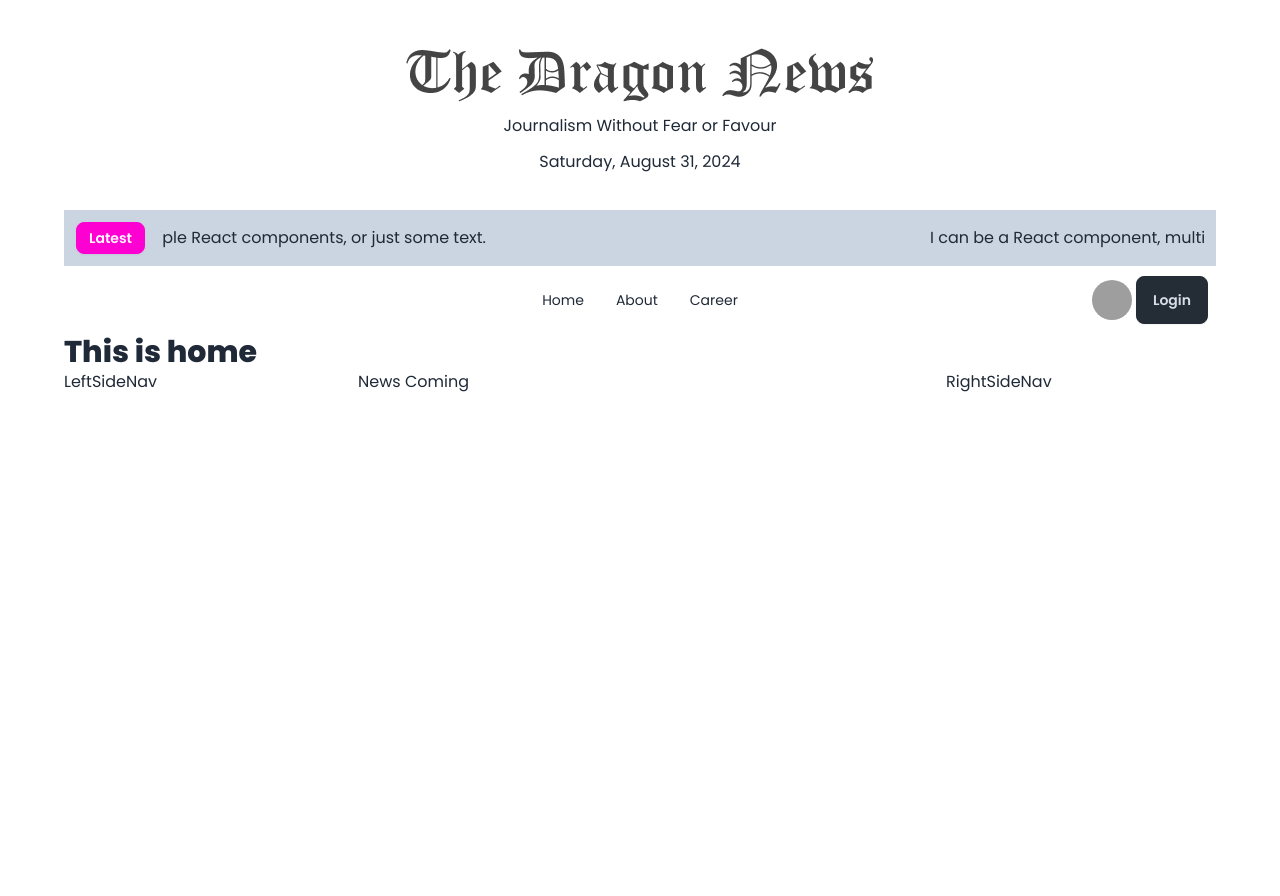
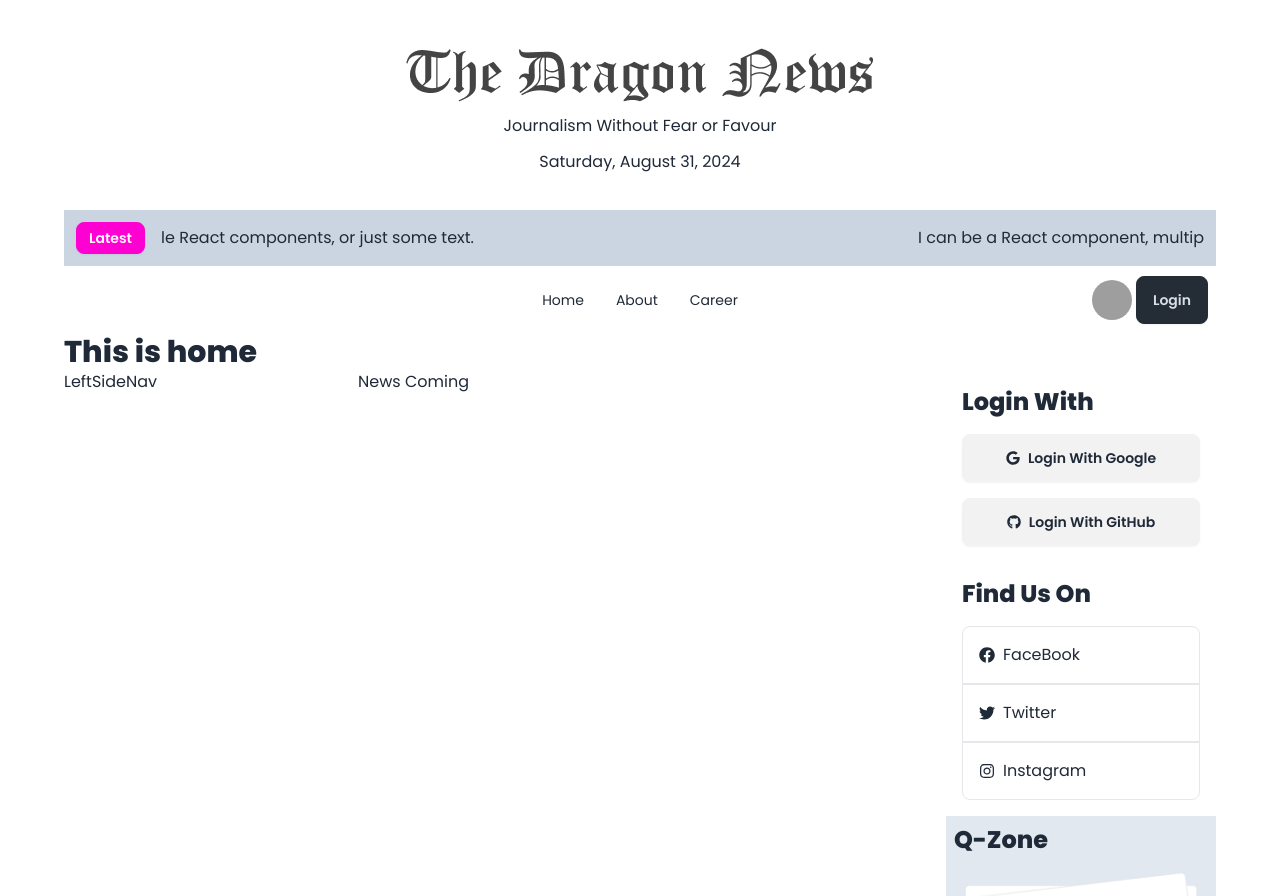
Before and after one commit to mintusikder/react-dragon-news, a React (Vite) app: page / in a window 1280 px wide. Shown: the top 896 px of the page. Before the commit the page ends 800 px from the top, so only its background shows below. Built offline with nearby package versions, Linux system fonts and the light colour scheme; grey boxes are pictures that could not be loaded.

Commit message:
added righrsidenav login q zone

```diff
--- a/package.json
+++ b/package.json
@@ -15,6 +15,7 @@
     "react": "^18.3.1",
     "react-dom": "^18.3.1",
     "react-fast-marquee": "^1.6.5",
+    "react-icons": "^5.3.0",
     "react-router-dom": "^6.26.1"
   },
   "devDependencies": {
--- a/src/pages/Shared/RightSideNav/RightSideNav.jsx
+++ b/src/pages/Shared/RightSideNav/RightSideNav.jsx
@@ -1,11 +1,56 @@
+import {
+  FaGoogle,
+  FaGithub,
+  FaFacebook,
+  FaTwitter,
+  FaInstagram,
+} from "react-icons/fa";
+import qZone1 from "../../../assets/qZone1.png";
+import qZone2 from "../../../assets/qZone2.png";
+import qZone3 from "../../../assets/qZone3.png";
+const RightSideNav = () => {
+  return (
+    <div>
+      <div className="p-4 space-y-4">
+        <div>
+          <h2 className="text-2xl font-bold mb-4">Login With</h2>
+          <button className="btn w-full">
+            <FaGoogle />
+            Login With Google
+          </button>
+        </div>
+        <div>
+          <button className="btn w-full">
+            <FaGithub />
+            Login With GitHub
+          </button>
+        </div>
+      </div>
 
-
-const RightSideNav = () => {
-    return (
-        <div>
-            <h2>RightSideNav</h2>
-        </div>
-    );
+      <div className="p-4 ">
+        <h2 className="text-2xl font-bold mb-4">Find Us On</h2>
+        <a className="flex items-center border p-4 rounded-t-lg" href="">
+          <FaFacebook className="mr-2" />
+          FaceBook
+        </a>
+        <a className="flex items-center border p-4 " href="">
+          <FaTwitter className="mr-2" />
+          Twitter
+        </a>
+        <a className="flex items-center border p-4 rounded-b-lg" href="">
+          <FaInstagram className="mr-2" />
+          Instagram
+        </a>
+      </div>
+      {/* Q-Zone */}
+      <div className="p-2 space-y-4 bg-slate-200">
+        <h2 className="text-2xl font-bold ">Q-Zone</h2>
+        <img src={qZone1} alt="" />
+        <img src={qZone2} alt="" />
+        <img src={qZone3} alt="" />
+      </div>
+    </div>
+  );
 };
 
 export default RightSideNav;
```
Also changed, not shown: 1 other file (tests, documents, lock files or other folders).
